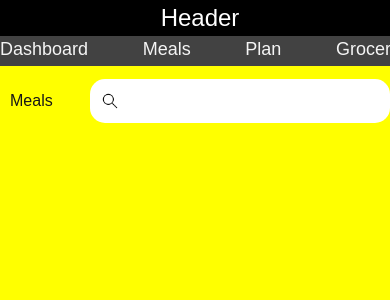
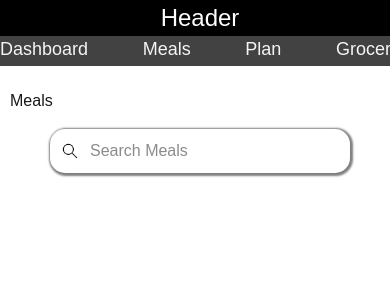
Before and after one commit to Zmyhrer/MealPlanner, a Next.js app in the folder frontend/: page /meals in a window 390 px wide. Shown: the top 300 px of the page. Built offline with nearby package versions, Linux system fonts and the light colour scheme.

Commit message:
feat: add mobile layout to meals page

```diff
--- a/frontend/components/searchBar.tsx
+++ b/frontend/components/searchBar.tsx
@@ -8,7 +8,11 @@ const searchBar = () => {
       <div className={styles["icon"]}>
         <Image src="/search.png" alt="search icon" width={20} height={20} />
       </div>
-      <input type="search" className={styles["searchInput"]} />
+      <input
+        className={styles["searchInput"]}
+        type="search"
+        placeholder="Search Meals"
+      />
     </div>
   );
 };
--- a/frontend/styles/app.css
+++ b/frontend/styles/app.css
@@ -4,7 +4,6 @@
     display: grid;
     grid-template-columns: 1fr;
     grid-auto-rows: auto 1fr auto;
-    background-color: yellow;
 }
 
 
--- a/frontend/styles/meals.module.css
+++ b/frontend/styles/meals.module.css
@@ -1,4 +1,4 @@
-.grid-container{
+.grid-container {
   width: 100%;
   display: grid;
   grid-template-columns: 1fr 1fr;
@@ -6,25 +6,43 @@
   padding: 10px;
 }
 
-
-.grid-item-1{
+.grid-item-1 {
   display: flex;
   align-items: center;
-    grid-column-start: 1;
-    grid-column-end: 2;
-
+  grid-column: 1 / 2;
+  grid-row: 1 / 2;
 }
 
-
-.grid-item-2{
+.grid-item-2 {
   display: flex;
   justify-content: center;
   align-items: center;
-    grid-column-start: 2;
-    grid-column-end: 3;
+  grid-column: 2 / 3;
 }
 
-.grid-item-3{
-    grid-column-start: 1;
-    grid-column-end: 3;
+.grid-item-3 {
+  grid-column: 1 / 3;
 }
+
+/* Mobile layout */
+@media (max-width: 500px) {
+  .grid-container {
+    grid-template-columns: 1fr;
+    grid-template-rows: 50px 50px auto;
+  }
+
+  .grid-item-1 {
+    grid-column: 1 / 2;
+    grid-row: 1 / 2;
+  }
+
+  .grid-item-2 {
+    grid-column: 1 / 2;
+    grid-row: 2 / 3;
+  }
+
+  .grid-item-3 {
+    grid-column: 1 / 2;
+    grid-row: 3 / 4;
+  }
+}
--- a/frontend/styles/searchBar.module.css
+++ b/frontend/styles/searchBar.module.css
@@ -6,6 +6,7 @@
     padding: 10px;
     background-color: white;
     border-radius: 15px;
+    box-shadow: 1px 1px 2px 2px grey;
 }
 
 .icon{
```
Lines whose indentation alone changed are shown as unchanged.
